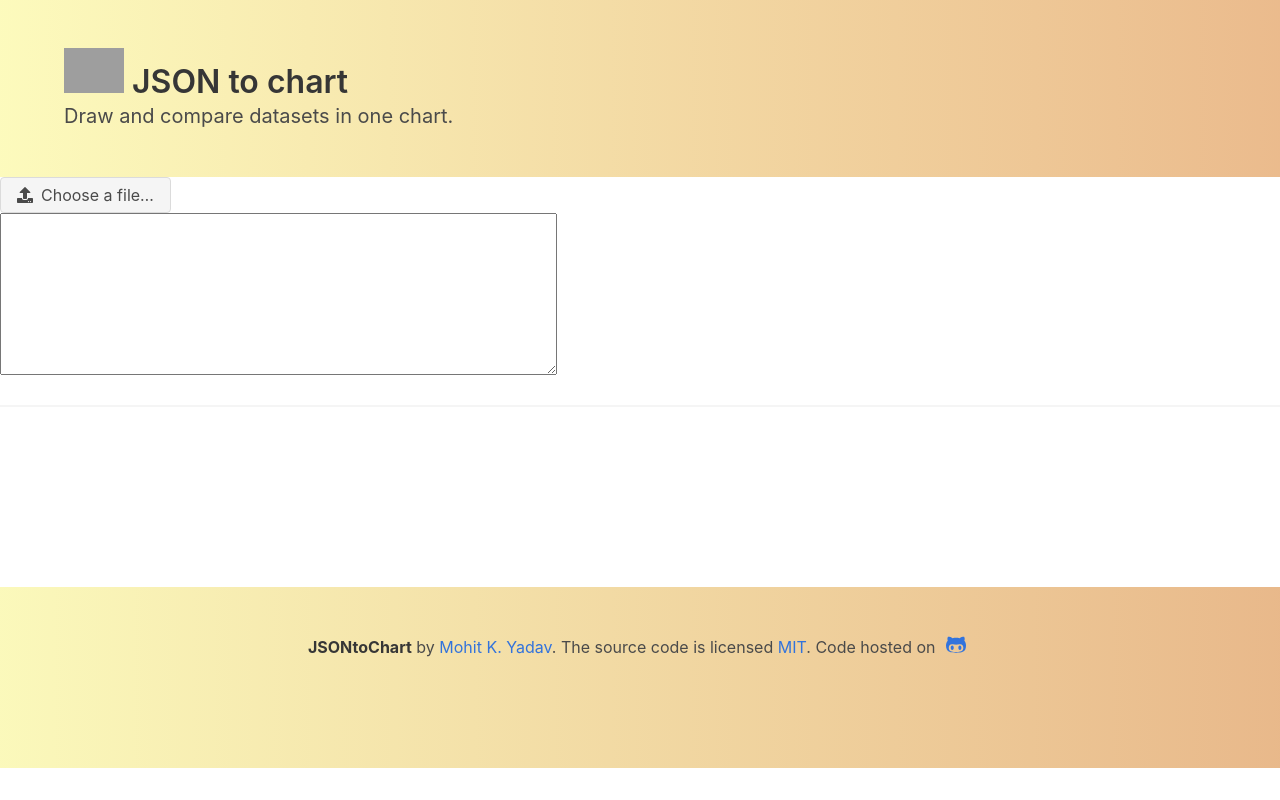
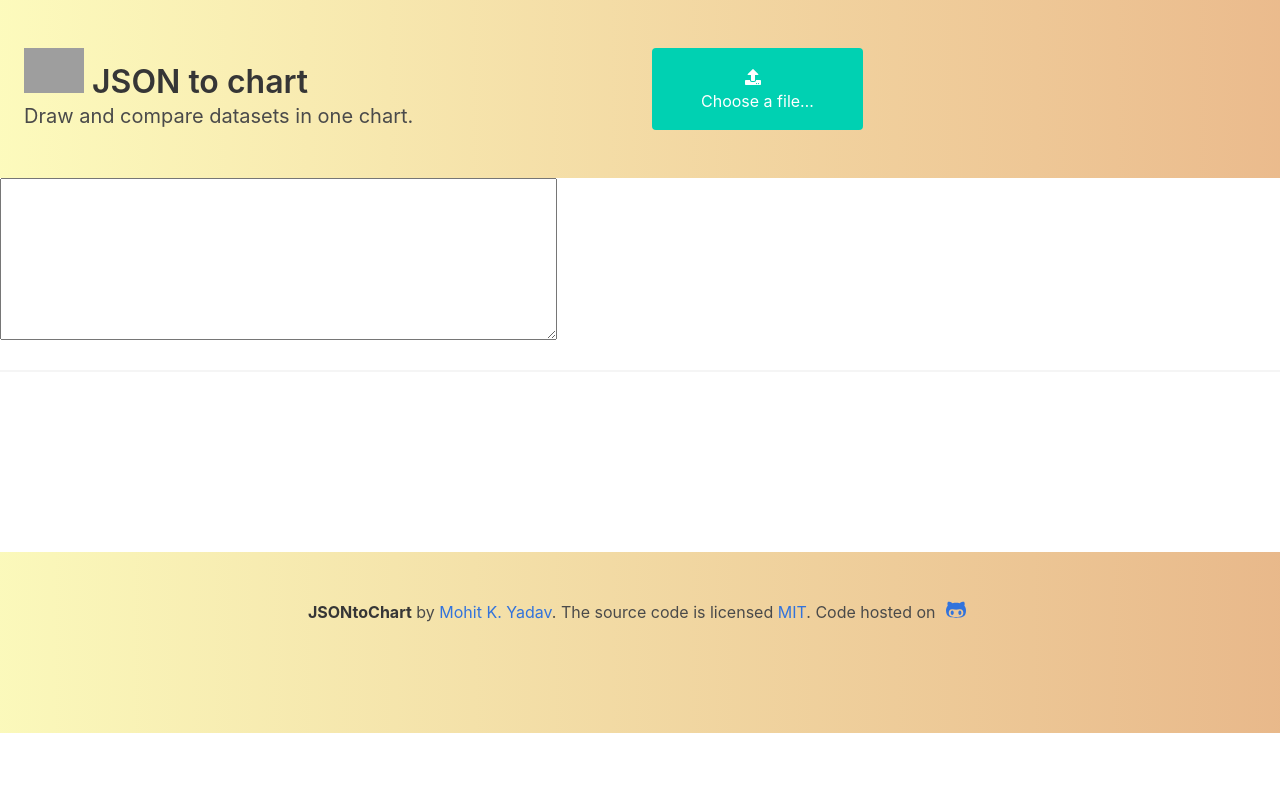
Before and after one commit to mohitkyadav/JsonToChart, an Angular app: page / in a window 1280 px wide. Built offline with nearby package versions, Linux system fonts and the light colour scheme; grey boxes are pictures that could not be loaded.

Commit message:
enhance header

```diff
--- a/src/app/app.component.html
+++ b/src/app/app.component.html
@@ -1,6 +1,23 @@
-<div class="file">
+<section class="hero is-bold">
+  <div class="hero-body ws-orange-grad">
+    <div class="columns is-desktop">
+
+      <div class="column">
+        <div class="">
+          <h1 class="title">
+            <img type="image/x-icon" width="60px" src="fav.svg"/>
+            JSON to chart
+          </h1>
+          <h2 class="subtitle">
+            Draw and compare datasets in one chart.
+          </h2>
+        </div>
+      </div>
+
+      <div class="column">
+        <div class="file is-boxed is-primary">
           <label class="file-label">
-    <input class="file-input is-success" type="file" name="file" accept=".JSON" (change)="fileUpload($event)">
+            <input class="file-input" type="file" name="file" accept=".JSON" (change)="fileUpload($event)">
             <span class="file-cta">
               <span class="file-icon">
                 <i class="fas fa-upload"></i>
@@ -11,6 +28,11 @@
             </span>
           </label>
         </div>
+      </div>
+
+    </div>
+  </div>
+</section>
 
 <textarea rows="10" cols="60">{{fileText}}</textarea>
 
--- a/src/index.html
+++ b/src/index.html
@@ -12,19 +12,6 @@
   <link rel="icon" type="image/x-icon" href="fav.ico">
 </head>
 <body>
-  <section class="hero is-bold">
-    <div class="hero-body ws-orange-grad">
-      <div class="container">
-        <h1 class="title">
-          <img type="image/x-icon" width="60px" src="fav.svg"/>
-          JSON to chart
-        </h1>
-        <h2 class="subtitle">
-          Draw and compare datasets in one chart.
-        </h2>
-      </div>
-    </div>
-  </section>
   <app-root class="container"></app-root>
   <footer class="footer ws-orange-grad">
     <div class="content has-text-centered">
```
Lines whose indentation alone changed are shown as unchanged.
